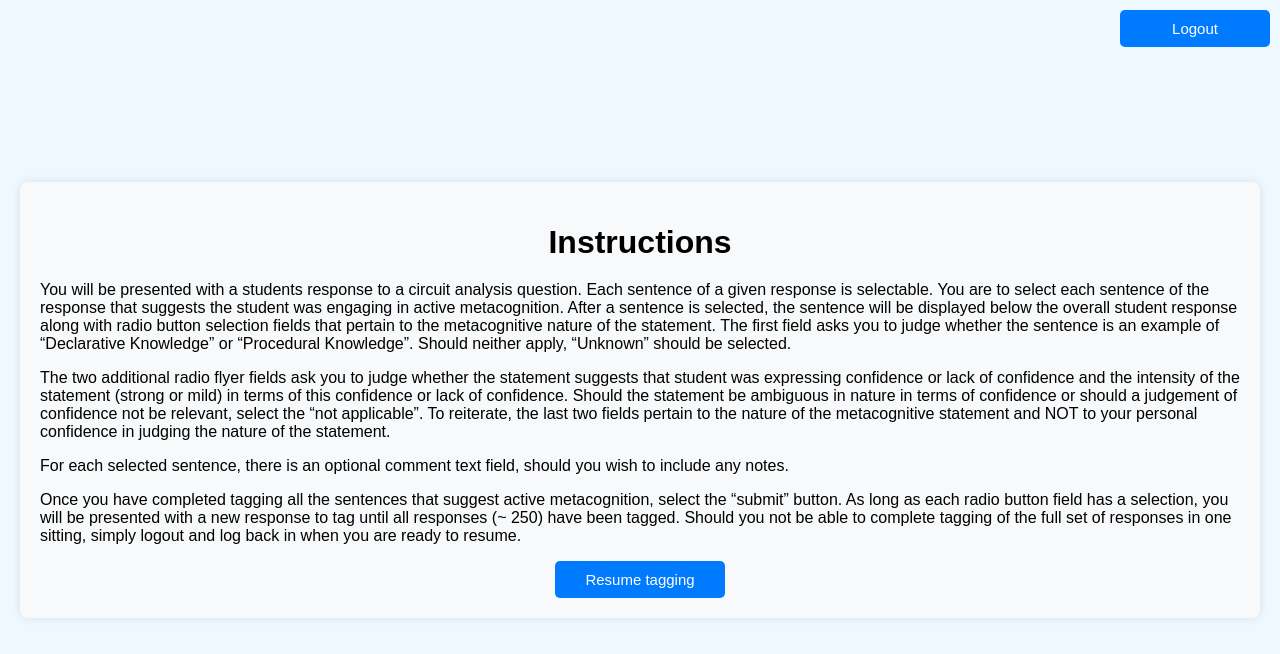
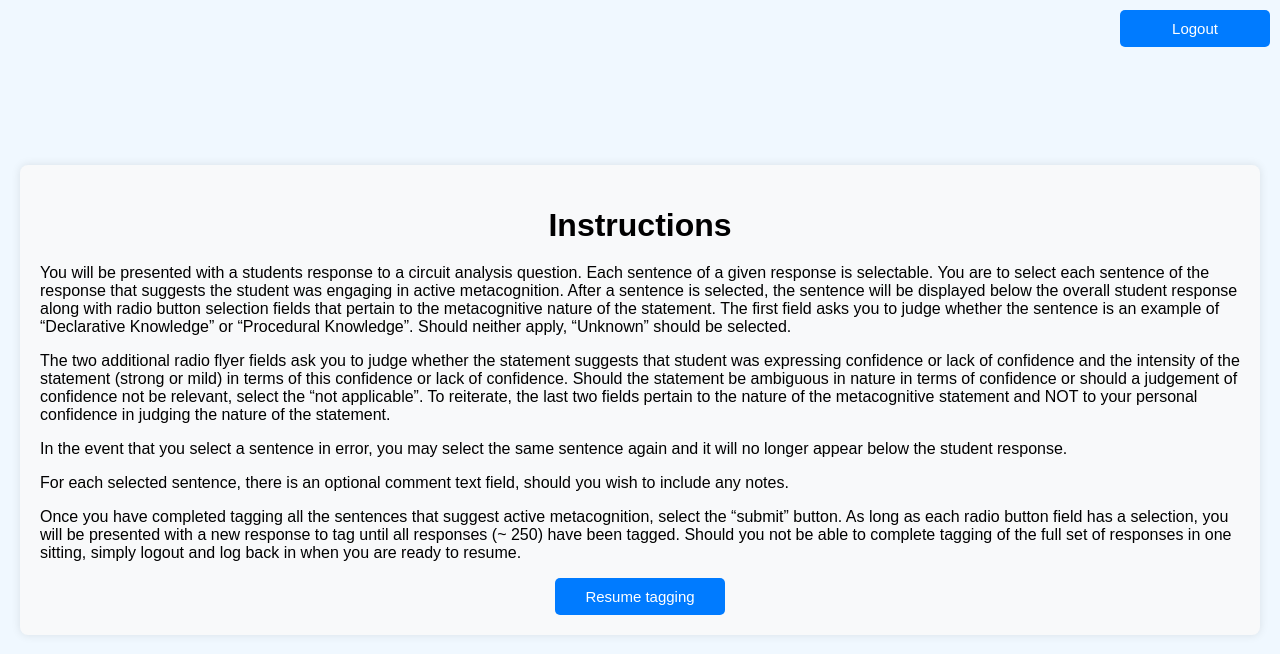
Before and after one commit to ShaneCost/metacognitive-tagger, a Django app: page /about/ in a window 1280 px wide. Shown: the top 654 px of the page. Run offline with Django 4.2, Linux system fonts and the light colour scheme; a user stored in the database is signed in; data comes from the database, SQL or seed files in the repository.

Commit message:
Instructions

```diff
--- a/templates/instructions.html
+++ b/templates/instructions.html
@@ -31,6 +31,10 @@
                 be relevant, select the “not applicable”. To reiterate, the last two fields
                 pertain to the nature of the metacognitive statement and NOT to your
                 personal confidence in judging the nature of the statement.
+            </p>
+            <p>
+                In the event that you select a sentence in error, you may select the same
+                sentence again and it will no longer appear below the student response.
             </p>
             <p>
                 For each selected sentence, there is an optional comment text field, should
```
